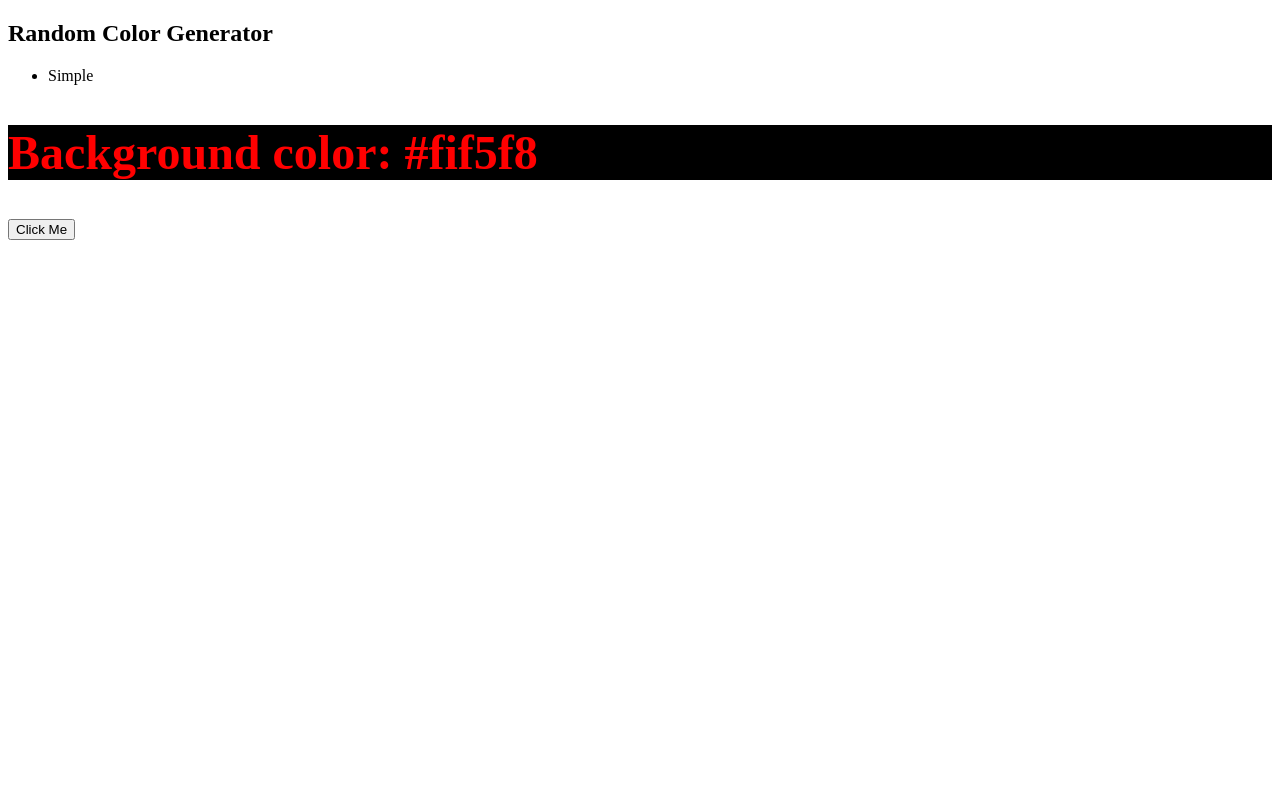
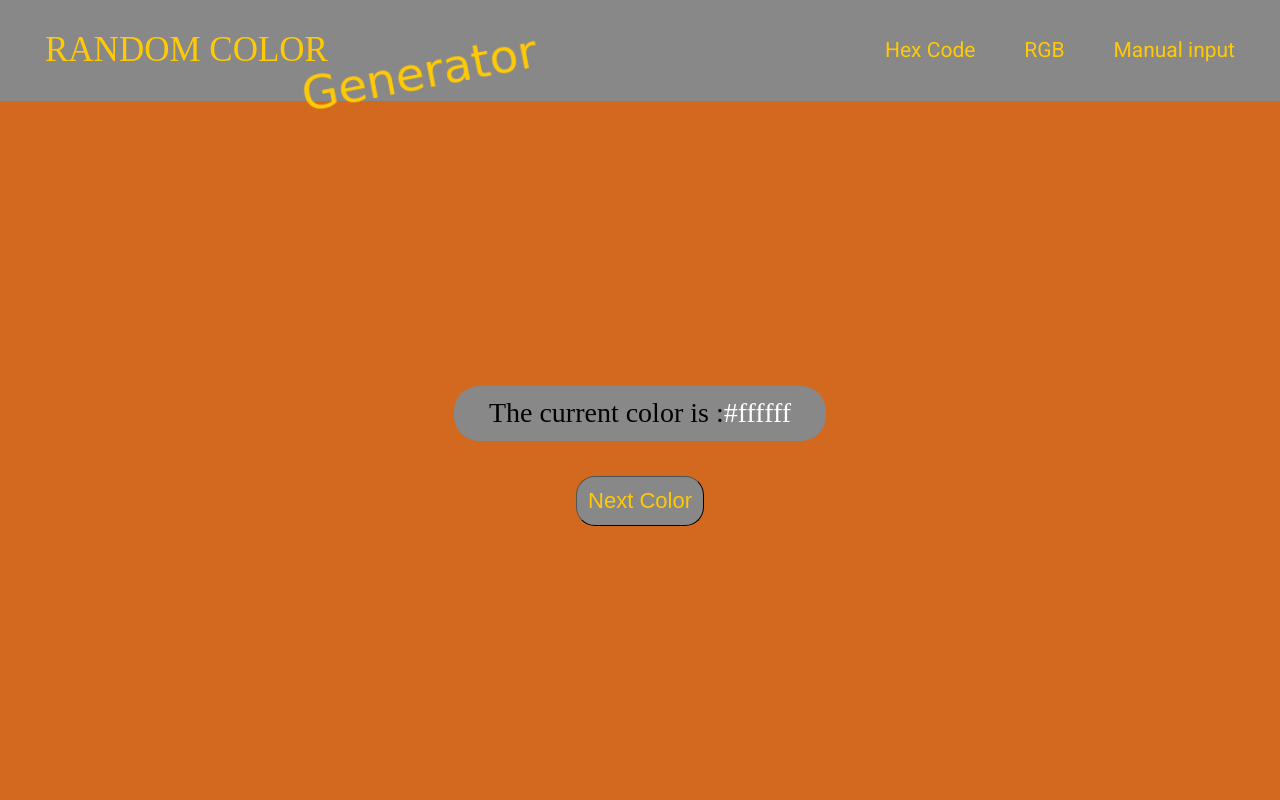
Before and after one commit to UgyenNorbu/Random_color_generator, a plain HTML site: page index.html in a window 1280 px wide. Drawn offline with Linux system fonts and the light colour scheme; a web font is replaced by a local one.

Commit message:
JS update
Random code generation in JS incorporated

```diff
--- a/app.js
+++ b/app.js
@@ -1 +1,20 @@
-const colors = ["green", "red"];
+var characters = 'abcdef0123456789'
+var val = ""
+var outCode = ""
+
+function genCode(lenCode) {
+    for(var i = 0; i < lenCode; i++){
+        let count = Math.floor(Math.random()*16)
+        val = characters.charAt(count)
+        //console.log(count)
+        //console.log(val)
+        outCode = outCode + val
+    }
+    return outCode
+}
+
+console.log(genCode(6))
+
+// Listen for Click
+// Generate Hexcode
+// Assign the Hexcode to the background color of the body div
--- a/index.html
+++ b/index.html
@@ -5,23 +5,69 @@
     <meta charset="UTF-8" />
     <meta http-equiv="X-UA-Compatible" content="IE=edge" />
     <meta name="viewport" content="width=device-width, initial-scale=1.0" />
+    <link rel="preconnect" href="https://fonts.googleapis.com">
+    <link rel="preconnect" href="https://fonts.gstatic.com" crossorigin>
+    <link
+        href="https://fonts.googleapis.com/css2?family=IBM+Plex+Sans+Thai:wght@100;300;400&family=Roboto:ital,wght@0,400;0,700;1,500&display=swap"
+        rel="stylesheet">
+    <link rel="preconnect" href="https://fonts.googleapis.com">
+    <link rel="preconnect" href="https://fonts.gstatic.com" crossorigin>
+    <link
+        href="https://fonts.googleapis.com/css2?family=IBM+Plex+Sans+Thai:wght@100;300;400&family=Roboto:ital,wght@0,400;0,700;1,500&family=Water+Brush&display=swap"
+        rel="stylesheet">
     <title>Random Color Generator</title>
     <link rel="stylesheet" href="style.css">
 </head>
 
 <body>
-    <div class="nav-center">
-        <h2>Random Color Generator</h2>
-        <ul>
-            <li>Simple</li>
-        </ul>
+    <div class="header">
+        <div class="header-left">
+            <div class="title-1">
+                RANDOM COLOR
+            </div>
+
+            <div class="title-2">
+                Generator
+            </div>
+        </div>
+
+        <div class=" header-right">
+            <div>
+                Hex Code
+            </div>
+
+            <div>
+                RGB
+            </div>
+
+            <div>
+                Manual input
+            </div>
+        </div>
     </div>
-    <div class="container">
-        <h2 class="title">Background color: <span class="color">
-                #fif5f8
-            </span></h2>
-        <button class="btn-hero" id="btn">Click Me</button>
+
+    <div class="body">
+        <div class="body-inner">
+            <div class="top-row">
+                <div class="left">
+                    <p class="title">
+                        The current color is :
+                    </p>
+                </div>
+
+                <div class="right">
+                    <p class="hex">
+                        #ffffff
+                    </p>
+                </div>
+            </div>
+
+            <div class="bottom-row">
+                <button>Next Color</button>
+            </div>
+        </div>
     </div>
+    <script src="app.js"></script>
 </body>
 
 </html>
--- a/style.css
+++ b/style.css
@@ -1,10 +1,96 @@
-.title {
-    background-color: black;
-    font-size: 3em;
-    color: red;
-    text-justify: center;
+body {
+    margin: 0;
+    display: flex;
+    flex-flow: column;
+    height: 100vh;
 }
 
-.color {
+p {
+    font-size: 28px;
+    margin: 0;
+}
 
+
+.header {
+    background-color: #888888;
+    color: rgb(255, 201, 6);
+    display: flex;
+    padding: 0 45px 0 45px;
+    justify-content: space-between;
+    align-items: center;
+    height: 115px;
 }
+
+.title-1{
+    font-family: 'IBM Plex Sans Thai';
+    font-size: 35px;
+    font-weight:100;
+}
+
+.title-2{
+    font-family: 'Water Brush', cursive;
+    position: fixed;
+    font-size: 47px;
+    top: 45px;
+    left: 300px;
+    transform: rotate(-11deg);
+}
+
+.header-right{
+    display: flex;
+    align-items: center;
+    justify-content: space-between;
+    font-size: 21px;
+    width: 350px;
+    font-family: Roboto;
+}
+
+a:link, a:visited, a:hover, a:active {
+    text-decoration: none;
+}
+
+.body {
+    display: flex;
+    justify-content: center;
+    height: 100%;
+    background-color: chocolate;
+}
+
+.body-inner {
+    margin-top: 285px;
+    display: flex;
+    flex-direction: column;
+    justify-content: center;
+    height: fit-content;
+}
+
+.top-row{
+    display: flex;
+    flex-direction: row;
+    justify-content: center;
+    align-items: center;
+    background-color:#888888;
+    height: 55px;
+    border-radius: 25px;
+    padding-left: 35px;
+    padding-right: 35px;
+    margin-bottom: 25px;
+}
+
+.right{
+    color:white;
+}
+.bottom-row {
+    display: flex;
+    justify-content: center;
+}
+
+button{
+    margin-top: 10px;
+    font-size: 22px;
+    border-radius: 19px;
+    padding: 11px;
+    color: rgb(255, 201, 6);
+    background-color:#888888;
+    border-width: 1px;
+}
```
